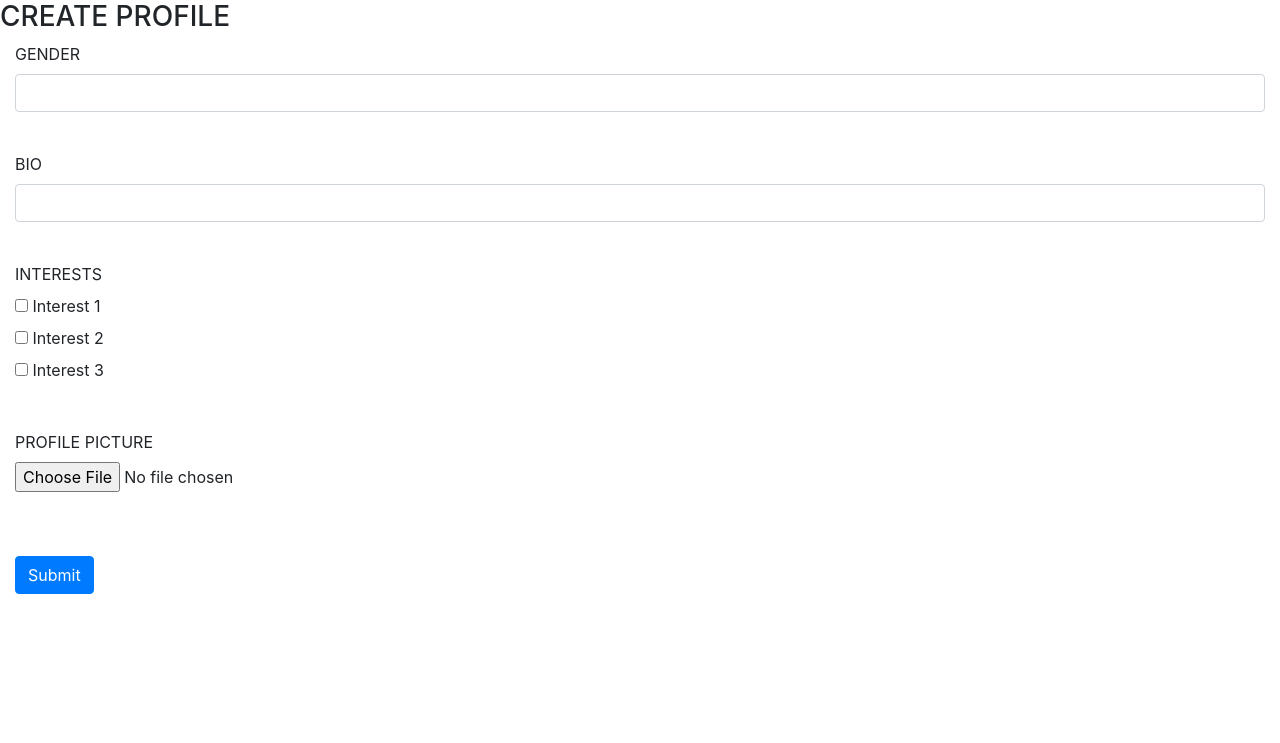
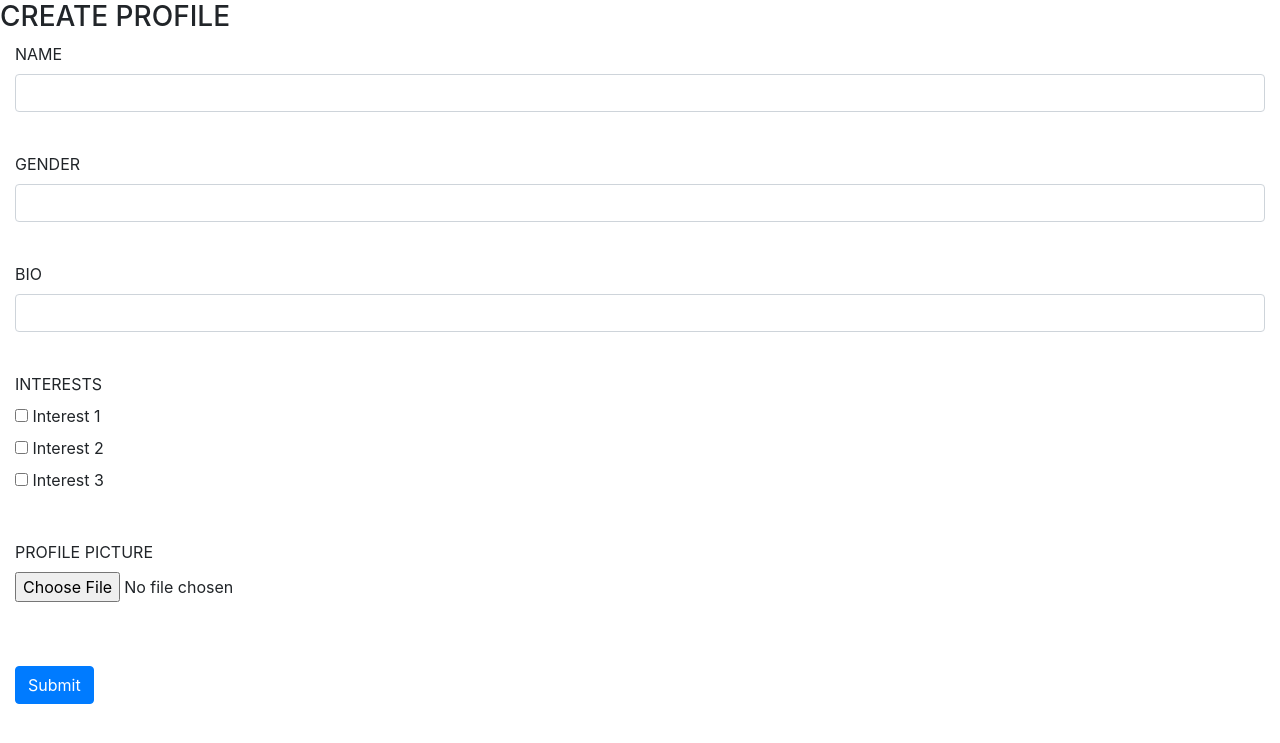
Before and after one commit to kimtdo/buddy-finder, a Django app: template social_app/templates/social_app/profile.html in a window 1280 px wide. Shown: the top 743 px of the page. Run offline with Django 3.2, Linux system fonts and the light colour scheme; the template is opened without the code that fills it, so the values that code supplies are empty; some libraries are stand-ins or nearby versions.

Commit message:
fix image upload from form

```diff
--- a/buddyfinder/settings.py
+++ b/buddyfinder/settings.py
@@ -154,6 +154,8 @@ SOCIALACCOUNT_PROVIDERS = {
     }
 }
 
+SOCIALACCOUNT_AUTO_SIGNUP = True
+
 AUTH_PROFILE_MODULE = 'accounts.UserProfile' # just added, not sure
 
 MEDIA_ROOT = os.path.join(BASE_DIR, 'media')
--- a/social_app/models.py
+++ b/social_app/models.py
@@ -10,6 +10,7 @@ interest = (('item_key1', 'Item title 1.1'),
 
 class Profile(models.Model):
     user = models.OneToOneField(User, on_delete=models.CASCADE)
+    name = models.CharField(max_length=140, null=True, blank=True)
     bio = models.CharField(max_length=1000, null=True, blank=True)
     gender = models.CharField(max_length=140, null=True, blank=True)
     profile_pic =  models.ImageField(upload_to='images', default="def.jpg", null=True, blank=True)
--- a/social_app/templates/social_app/profile.html
+++ b/social_app/templates/social_app/profile.html
@@ -23,7 +23,7 @@
             <img class="card-img-top" src="{{ profile.profile_pic.url }}" alt="profile pic">
             {% endif %}
             <div class="card-body">
-                <h3 class="card-title">{{ profile.user.get_full_name }}</h3>
+                <h3 class="card-title">{{ profile.name }}</h3>
                 <h5>{{ profile.gender }}</h5>
                 <p class="card-text">Interests: {{ profile.interests }}</p>
                 <p class="card-text">{{ profile.bio }}</p>
@@ -44,6 +44,10 @@
     <div class="container-fluid">
         <form method="POST" enctype="multipart/form-data">
             {% csrf_token %}
+            <div class="form-group">
+                <label>NAME</label>
+                <input type="text" class="form-control" name="name" required="required">
+            </div><br>
             <div class="form-group">
                 <label>GENDER</label>
                 <input type="text" class="form-control" name="gender" required="required">
--- a/social_app/views.py
+++ b/social_app/views.py
@@ -18,10 +18,12 @@ class ProfileView(ListView):
         return context
     def post(self,request,*args,**kwargs):
         if self.request.method=='POST':
+            n = self.request.POST.get('name')
             a = self.request.POST.get('gender')
             b = self.request.POST.get('bio')
             c = self.request.POST.get('interests')
-            d = self.request.POST.get('img')
-            p = Profile(user=self.request.user,gender=a, bio=b, interests=c, profile_pic=d)
+            d = self.request.FILES.get('img', False)
+            print(d)
+            p = Profile(user=self.request.user,name=n, gender=a, bio=b, interests=c, profile_pic=d)
             p.save()
             return HttpResponseRedirect("")
```
Also changed, not shown: social_app/migrations/0016_profile_name.py (added).
